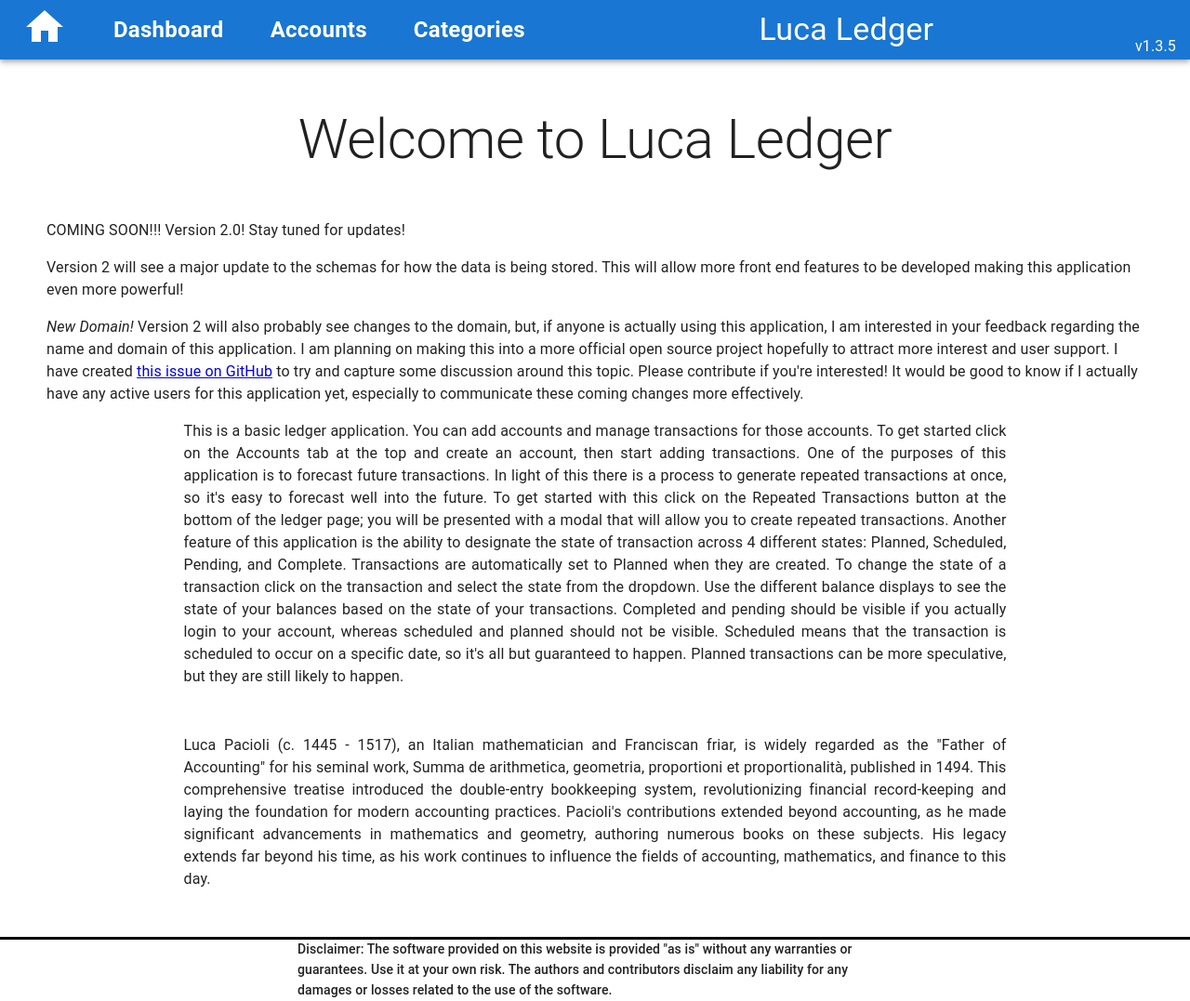
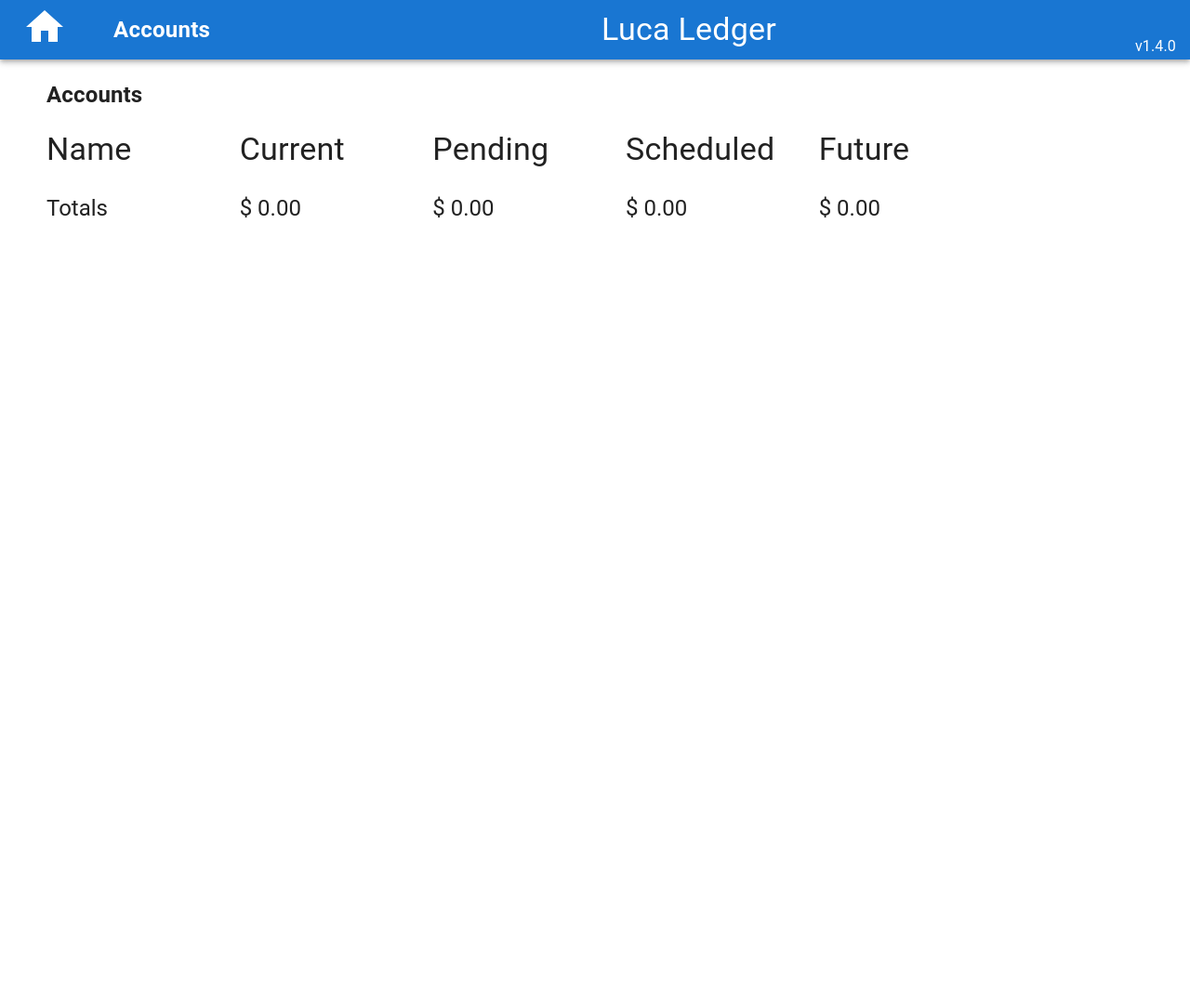
Before and after one commit to jwaspin/luca-ledger, a React (Vite) app: page / in a window 1280 px wide. Shown: the whole page at 93% size. After the commit the page ends 800 px from the top, so only its background shows below. Built offline with nearby package versions, Linux system fonts and the light colour scheme.

Commit message:
Bump version to 1.4.0, remove Home view, and update routing to default to Dashboard

```diff
--- a/package.json
+++ b/package.json
@@ -1,6 +1,6 @@
 {
   "name": "luca-ledger",
-  "version": "1.3.5",
+  "version": "1.4.0",
   "homepage": "https://jwaspin.github.io/luca-ledger/",
   "type": "module",
   "license": "MIT",
--- a/src/components/MainLayout/AppContent/AppContent.jsx
+++ b/src/components/MainLayout/AppContent/AppContent.jsx
@@ -3,7 +3,6 @@ import { Navigate, Route, Routes } from 'react-router-dom';
 import Accounts from '@/views/Accounts';
 import Categories from '@/views/Categories';
 import Dashboard from '@/views/Dashboard';
-import Home from '@/views/Home';
 import Ledger from '@/views/Ledger';
 
 export default function AppContent() {
@@ -11,11 +10,16 @@ export default function AppContent() {
     <Routes>
       <Route
         path='/'
-        element={<Home />}
+        element={<Dashboard />}
       />
       <Route
         path='/dashboard'
-        element={<Dashboard />}
+        element={
+          <Navigate
+            to='/'
+            replace
+          />
+        }
       />
       <Route
         path='/accounts'
--- a/src/components/MainLayout/AppHeader/AppHeader.jsx
+++ b/src/components/MainLayout/AppHeader/AppHeader.jsx
@@ -22,17 +22,13 @@ export default function AppHeader() {
             />
           </Link>
           <NavItem
-            linkTo='/dashboard'
-            navText='Dashboard'
-          />
-          <NavItem
             linkTo='/accounts'
             navText='Accounts'
           />
-          <NavItem
+          {/* <NavItem
             linkTo='/categories'
             navText='Categories'
-          />
+          /> */}
         </Box>
         <Typography
           variant='h4'
--- a/src/views/Home/Home.jsx
+++ /dev/null
@@ -1,57 +0,0 @@
-import { Box, Typography } from '@mui/material';
-
-import config from '@/config';
-
-export default function Home() {
-  return (
-    <Box>
-      <Box
-        style={{
-          borderBottom: '3px solid black',
-          padding: '50px',
-          display: 'flex',
-          flexDirection: 'column',
-          alignItems: 'center',
-        }}
-      >
-        <Typography
-          variant='h2'
-          style={{ width: '100%', textAlign: 'center', marginBottom: '50px' }}
-        >
-          Welcome to Luca Ledger
-        </Typography>
-        <Typography>
-          COMING SOON!!! Version 2.0! Stay tuned for updates!
-          <p>Version 2 will see a major update to the schemas for how the data is being stored. This will allow more front end features to be developed making this application even more powerful!</p>
-          <p><em>New Domain!</em> Version 2 will also probably see changes to the domain, but, if anyone is actually using this application, I am interested in your feedback regarding the name and domain of this application. I am planning on making this into a more official open source project hopefully to attract more interest and user support. I have created <a href="https://github.com/jwaspin/luca-ledger/issues/160">this issue on GitHub</a> to try and capture some discussion around this topic. Please contribute if you're interested! It would be good to know if I actually have any active users for this application yet, especially to communicate these coming changes more effectively.</p>
-        </Typography>
-        <Typography
-          variant='body1'
-          style={{ width: '75%', textAlign: 'justify', marginBottom: '50px' }}
-        >
-          {config.homeText}
-        </Typography>
-        <Typography
-          variant='body1'
-          style={{ width: '75%', textAlign: 'justify' }}
-        >
-          {config.lucaBio}
-        </Typography>
-      </Box>
-      <Box
-        style={{
-          display: 'flex',
-          flexDirection: 'column',
-          alignItems: 'center',
-        }}
-      >
-        <Typography
-          variant='subtitle2'
-          width='50%'
-        >
-          {config.legalDisclaimer}
-        </Typography>
-      </Box>
-    </Box>
-  );
-}
--- a/src/views/Home/index.js
+++ /dev/null
@@ -1 +0,0 @@
-export { default } from './Home';
```
